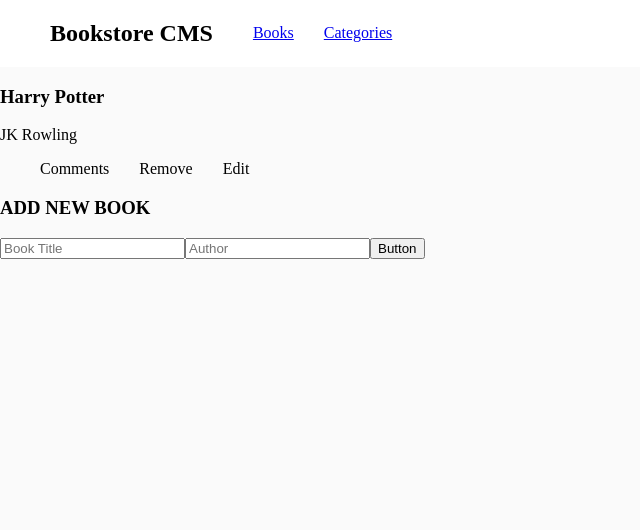
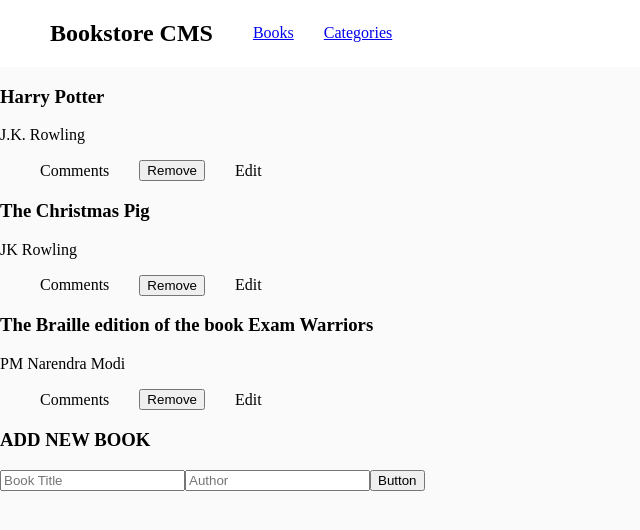
Before and after one commit to chumaachike/bookstore-cms, a React (Create React App) app: page / in a window 1280 px wide. Shown: the top 530 px of the page, without its empty margins (0-640 px from the left). Built offline with nearby package versions, Linux system fonts and the light colour scheme.

Commit message:
connected the redux code to react

```diff
--- a/src/components/Book.jsx
+++ b/src/components/Book.jsx
@@ -1,14 +1,18 @@
 import React from 'react';
 import PropTypes from 'prop-types';
+import { useDispatch } from 'react-redux';
+import { removeBook } from '../redux/books/books';
 
-function Book({ title, author }) {
+function Book({ title, author, id }) {
+  const dispatch = useDispatch();
+  const remove = () => dispatch(removeBook(id));
   return (
     <div className="book">
       <h3>{title}</h3>
       <p>{author}</p>
       <ul>
         <li>Comments</li>
-        <li>Remove</li>
+        <li><button type="button" onClick={remove} id={id}>Remove</button></li>
         <li>Edit</li>
       </ul>
 
@@ -21,4 +25,5 @@ export default Book;
 Book.propTypes = {
   title: PropTypes.string.isRequired,
   author: PropTypes.string.isRequired,
+  id: PropTypes.string.isRequired,
 };
--- a/src/components/BookForm.jsx
+++ b/src/components/BookForm.jsx
@@ -1,11 +1,35 @@
-import React from 'react';
+import React, { useState } from 'react';
+import { useDispatch } from 'react-redux';
+import { v4 as uuid } from 'uuid';
+import { addBooks } from '../redux/books/books';
 
 function BooksContainer() {
+  const [author, addAuthor] = useState('');
+  const [title, addTitle] = useState('');
+  const dispatch = useDispatch();
+  const changeTitle = (event) => {
+    addTitle(event.target.value);
+  };
+  const changeAuthor = (event) => {
+    addAuthor(event.target.value);
+  };
+  const submitBook = (event) => {
+    event.preventDefault();
+    if (author.trim() !== '' && title.trim() !== '') {
+      dispatch(addBooks({
+        id: uuid(),
+        author,
+        title,
+      }));
+      addTitle('');
+      addAuthor('');
+    }
+  };
   return (
-    <form>
+    <form onSubmit={submitBook}>
       <h3>ADD NEW BOOK</h3>
-      <input type="text" placeholder="Book Title" />
-      <input type="text" placeholder="Author" />
+      <input type="text" placeholder="Book Title" value={title} onChange={changeTitle} />
+      <input type="text" placeholder="Author" value={author} onChange={changeAuthor} />
       <button type="submit">Button</button>
     </form>
   );
--- a/src/components/BooksContainer.jsx
+++ b/src/components/BooksContainer.jsx
@@ -1,11 +1,16 @@
 import React from 'react';
+import { useSelector } from 'react-redux';
 import BookForm from './BookForm';
 import Book from './Book';
 
 function BooksContainer() {
+  const allBooks = useSelector((state) => state.Book);
+  const renderedItems = allBooks.map((book) => (
+    <Book title={book.title} author={book.author} key={book.id} id={book.id} />
+  ));
   return (
     <div>
-      <Book title="Harry Potter" author="JK Rowling" />
+      {renderedItems}
       <BookForm />
     </div>
   );
--- a/src/components/Categories.jsx
+++ b/src/components/Categories.jsx
@@ -1,7 +1,11 @@
 import React from 'react';
+import { useDispatch } from 'react-redux';
+import { checkStatis } from '../redux/categories/categories';
 
 function Categories() {
-  return <button type="submit">check status</button>;
+  const dispatch = useDispatch();
+  const checkCategory = () => dispatch(checkStatis());
+  return <button type="submit" onClick={checkCategory}>check status</button>;
 }
 
 export default Categories;
--- a/src/index.js
+++ b/src/index.js
@@ -1,12 +1,16 @@
 import React from 'react';
 import ReactDOM from 'react-dom/client';
 import './index.css';
+import { Provider } from 'react-redux';
 import App from './App';
+import store from './redux/configureStore';
 
 const root = ReactDOM.createRoot(document.getElementById('root'));
 
 root.render(
   <React.StrictMode>
-    <App />
+    <Provider store={store}>
+      <App />
+    </Provider>
   </React.StrictMode>,
 );
--- a/src/redux/books/books.js
+++ b/src/redux/books/books.js
@@ -2,6 +2,23 @@
 // AddBooks action type
 const ADD = 'bookstore-cms/books/ADD_BOOK';
 const REMOVE = 'bookstore-cms/Book/REMOVE_BOOK';
+
+const defaultBooks = [{
+  id: '2',
+  author: ' J.K. Rowling',
+  title: 'Harry Potter',
+},
+{
+  id: '4',
+  author: 'JK Rowling',
+  title: 'The Christmas Pig',
+},
+{
+  id: '9',
+  author: 'PM Narendra Modi',
+  title: 'The Braille edition of the book Exam Warriors',
+},
+];
 
 export const addBooks = (book) => ({
   type: ADD,
@@ -13,12 +30,12 @@ export const removeBook = (book) => ({
   payload: book,
 });
 
-const bookReducer = (state = [], action) => {
+const bookReducer = (state = defaultBooks, action) => {
   switch (action.type) {
     case ADD:
       return [...state, action.payload];
     case REMOVE:
-      return state.filter((item) => item !== action.payload);
+      return state.filter((item) => item.id !== action.payload);
     default:
       return state;
   }
--- a/src/redux/categories/categories.js
+++ b/src/redux/categories/categories.js
@@ -7,7 +7,7 @@ export const checkStatis = () => ({
 const categoriesReducer = (state = [], action = {}) => {
   switch (action.type) {
     case CHECK:
-      return 'Under Construction';
+      return [...state, 'Under Construction'];
 
     default:
       return state;
```
